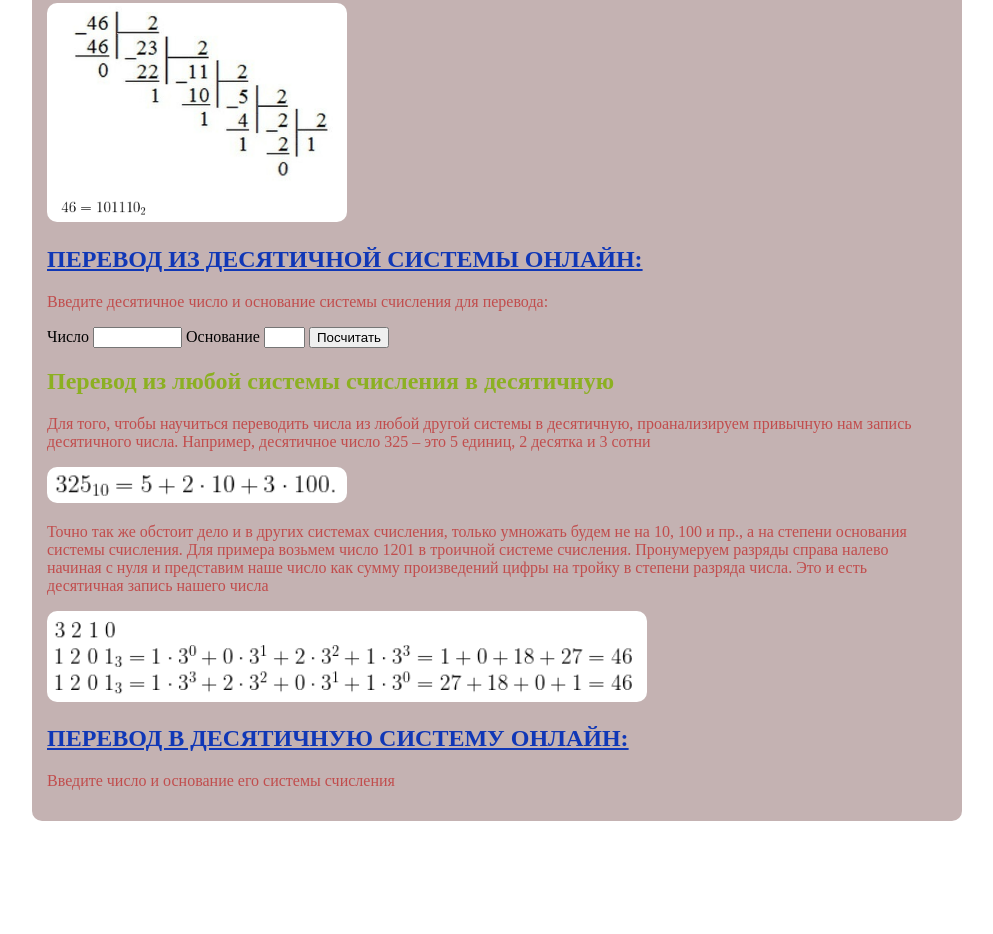
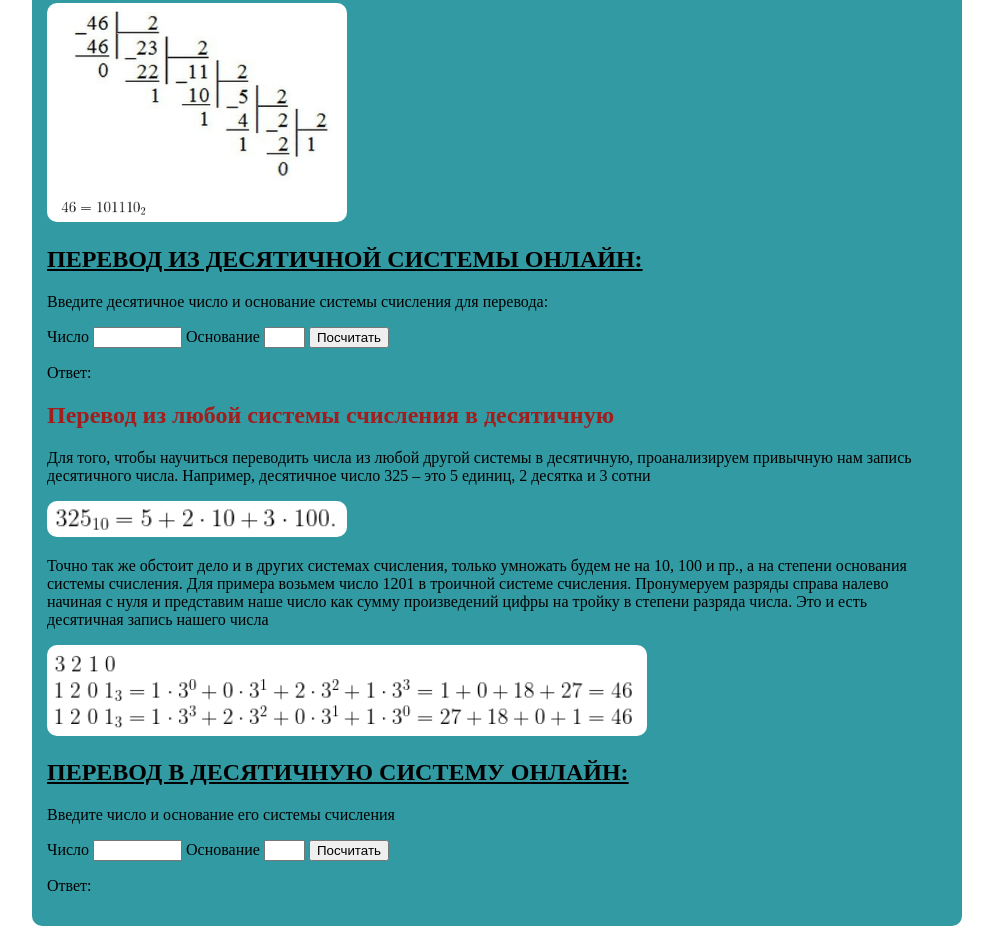
Before and after one commit to ArmanKeropyan/ladno, a plain HTML site: page index.html in a window 1280 px wide. Shown: the part 478-1412 px from the top of the page, without its empty margins (143-1136 px from the left). Before the commit the page ends 1307 px from the top, so only its background shows below. Drawn offline with Linux system fonts and the light colour scheme.

Commit message:
Add files via upload

```diff
--- a/css/style.css
+++ b/css/style.css
@@ -1,13 +1,13 @@
 p {
-    color: rgb(193, 77, 77);
+    color: rgb(0, 0, 0);
 }
 
 h2 {
-    color: rgb(140, 176, 34);
+    color: rgb(163, 29, 29);
 }
 
 .warning {
-    color: rgb(16, 55, 182);
+    color: rgb(0, 0, 0);
     text-decoration: underline;
     text-transform: uppercase;
 }
@@ -19,7 +19,7 @@ h2 {
 }
 
 .content {
-    background-color: rgb(196, 178, 178);
+    background-color: rgb(49, 154, 162);
     width: 900px;
     margin: 0 auto;
     padding: 15px;
--- a/index.html
+++ b/index.html
@@ -54,8 +54,8 @@
         <label for="number-result-base">Основание</label>
         <input type="text" value="" id="number-result-base" size="2">
         <button onclick="getNumberConv()">Посчитать</button>
-        <h2> Перевод из любой системы счисления в десятичную
-        </h2>
+        <p class="answer">Ответ: <span class="js-result-conv"></span></p>
+        <h2> Перевод из любой системы счисления в десятичную</h2>
         <p>
             Для того, чтобы научиться переводить числа из любой другой системы в десятичную, проанализируем привычную
             нам
@@ -77,6 +77,12 @@
         </h2>
         <p> Введите число и основание его системы счисления
         </p>
+        <label for="number-conv">Число</label>
+        <input type="text" value="" id="number-conv" size="8">
+        <label for="number-conv-base">Основание</label>
+        <input type="text" value="" id="number-conv-base" size="2">
+        <button onclick="getNumberDec()">Посчитать</button>
+        <p class="answer">Ответ: <span class="js-result-10"></span></p>
     </div>
     <script src="js/script.js"></script>
 </body>
--- a/js/script.js
+++ b/js/script.js
@@ -1,7 +1,33 @@
 const symbol = ['0', '1', '2', '3', '4', '5', '6', '7', '8', '9', 'A', 'B', 'C', 'D', 'E', 'F']
+
 function getNumberConv() {
     let number = document.getElementById('number-10').value;
     let base = document.getElementById('number-result-base').value;
     console.log(number, base);
+    if (!number) {
+        console.log('Ошибка ввода основания системы счисления!');
+        return
+    }
+    result = '';
+    while (number > 0) {
+        result += symbol[number % base];
+        number = Math.floor(number / base);
+    }
+    result = result.split("").reverse().join("");
+    let span_result = document.querySelector('.js-result-conv');
+    span_result.textContent = result;
+}
 
+function getNumberDec() {
+    let number = document.getElementById('number-conv').value;
+    let base = document.getElementById('number-conv-base').value;
+    result = 0;
+    j = 0;
+    for (i = (number.length - 1); i >= 0; i--) {
+        index = symbol.findIndex(j => j == number[i]);
+        result += index * base ** j;
+        j++
+    }
+    let span_result = document.querySelector('.js-result-10');
+    span_result.textContent = result
 }
```
